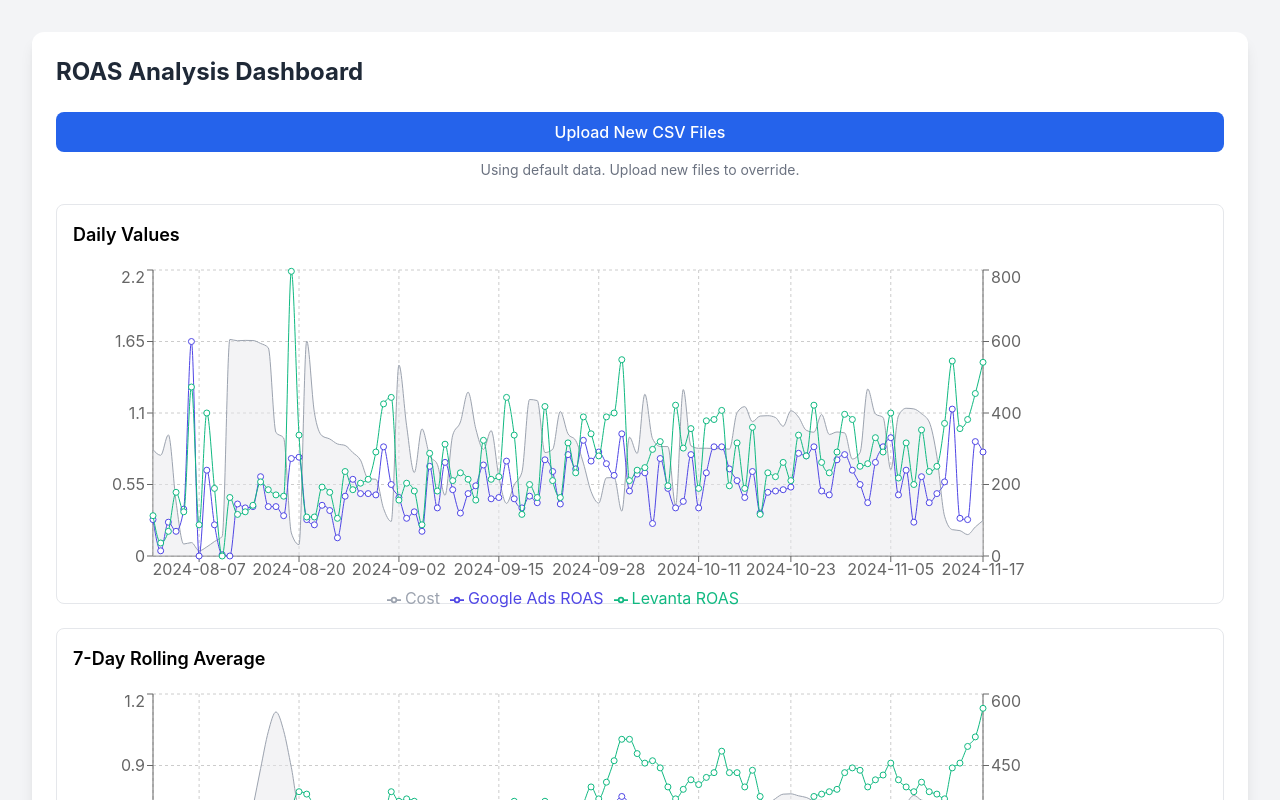
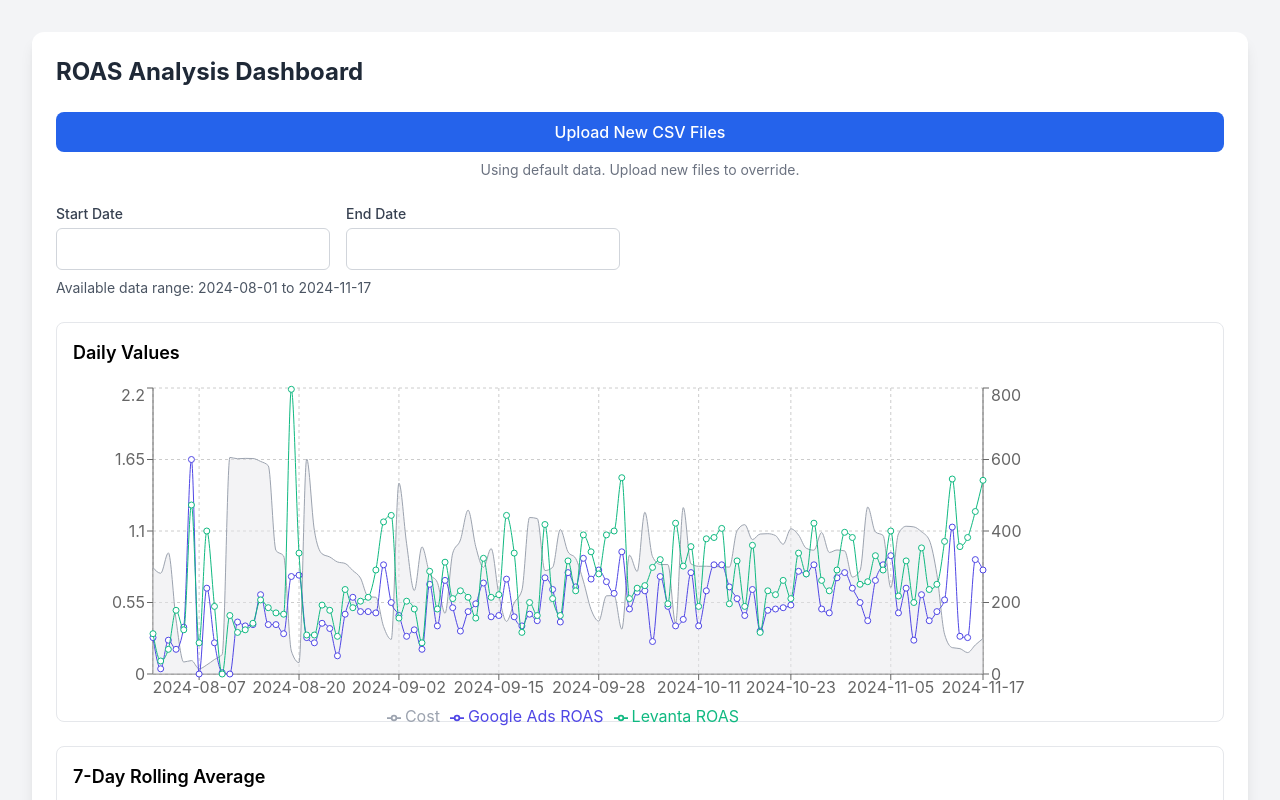
Before and after one commit to smileprep/roas-analysis, a React (Create React App) app: page / in a window 1280 px wide. Shown: the top 800 px of the page. Built offline with nearby package versions, Linux system fonts and the light colour scheme.

Commit message:
add date picker

```diff
--- a/package.json
+++ b/package.json
@@ -12,6 +12,7 @@
     "papaparse": "^5.4.1",
     "react": "^18.3.1",
     "react-chartjs-2": "^5.2.0",
+    "react-datepicker": "^7.5.0",
     "react-dom": "^18.3.1",
     "react-scripts": "5.0.1",
     "recharts": "^2.13.3",
--- a/src/App.js
+++ b/src/App.js
@@ -2,11 +2,17 @@ import React, { useState, useEffect } from 'react';
 import { ComposedChart, Line, XAxis, YAxis, CartesianGrid, Tooltip, Legend, Area } from 'recharts';
 import { defaultGoogleData } from './data/defaultGoogleData';
 import { defaultLevantaData } from './data/defaultLevantaData';
+import DatePicker from 'react-datepicker';
+import "react-datepicker/dist/react-datepicker.css";
+
 
 function App() {
   const [mergedData, setMergedData] = useState([]);
   const [rollingAverageData, setRollingAverageData] = useState([]);
   const [error, setError] = useState('');
+  const [startDate, setStartDate] = useState(null);
+  const [endDate, setEndDate] = useState(null);
+  const [dataDateRange, setDataDateRange] = useState({ start: null, end: null });
 
   const processGoogleAdsData = (text) => {
     const rows = text.split('\n').filter(row => row.trim());
@@ -182,6 +188,18 @@ const rollingRoasRatioData = roasRatioData.map((row, index, arr) => {
     }
   }, []); // Empty dependency array means this runs once on mount
 
+  // Add this after mergedData is set (in the useEffect or where data is merged)
+useEffect(() => {
+  if (mergedData.length > 0) {
+    const dates = mergedData.map(d => new Date(d.date));
+    setDataDateRange({
+      start: new Date(Math.min(...dates)).toISOString().split('T')[0],
+      end: new Date(Math.max(...dates)).toISOString().split('T')[0]
+    });
+  }
+}, [mergedData]);
+
+
   const handleFileUpload = async (e) => {
     try {
       setError('');
@@ -221,11 +239,54 @@ const rollingRoasRatioData = roasRatioData.map((row, index, arr) => {
     }
   };
 
+    // Add filtering functions
+  // Filtering functions for each data source
+  const getFilteredMergedData = () => {
+    if (!startDate || !endDate) return mergedData;
+    return mergedData.filter(row => {
+      const rowDate = new Date(row.date);
+      return rowDate >= startDate && rowDate <= endDate;
+    });
+  };
+
+  const getFilteredRollingAverageData = () => {
+    if (!startDate || !endDate) return rollingAverageData;
+    return rollingAverageData.filter(row => {
+      const rowDate = new Date(row.date);
+      return rowDate >= startDate && rowDate <= endDate;
+    });
+  };
+
+  const getFilteredDifferenceRoasData = () => {
+    if (!startDate || !endDate) return differenceRoasData;
+    return differenceRoasData.filter(row => {
+      const rowDate = new Date(row.date);
+      return rowDate >= startDate && rowDate <= endDate;
+    });
+  };
+
+  const getFilteredRoasRatioData = () => {
+    if (!startDate || !endDate) return roasRatioData;
+    return roasRatioData.filter(row => {
+      const rowDate = new Date(row.date);
+      return rowDate >= startDate && rowDate <= endDate;
+    });
+  };
+
+  // Store filtered data at render start
+  const filteredMergedData = getFilteredMergedData();
+  const filteredRollingAverageData = getFilteredRollingAverageData();
+  const filteredDifferenceRoasData = getFilteredDifferenceRoasData();
+  const filteredRoasRatioData = getFilteredRoasRatioData();
+
+
+
   return (
     <div className="min-h-screen bg-gray-100 p-8">
       <div className="max-w-7xl mx-auto">
         <div className="bg-white rounded-xl shadow-lg p-6">
           <h2 className="text-2xl font-bold text-gray-800 mb-6">ROAS Analysis Dashboard</h2>
+
 
           <div className="space-y-6">
             <div>
@@ -256,12 +317,49 @@ const rollingRoasRatioData = roasRatioData.map((row, index, arr) => {
               </div>
             )}
 
+                            {/* Add Date Pickers here */}
+      <div className="mb-6">
+        <div className="flex gap-4 items-center mb-2">
+          <div>
+            <label className="block text-sm font-medium text-gray-700 mb-1">Start Date</label>
+            <DatePicker
+              selected={startDate}
+              onChange={date => setStartDate(date)}
+              selectsStart
+              startDate={startDate}
+              endDate={endDate}
+              className="px-3 py-2 border border-gray-300 rounded-md"
+              dateFormat="yyyy-MM-dd"
+            />
+          </div>
+          <div>
+            <label className="block text-sm font-medium text-gray-700 mb-1">End Date</label>
+            <DatePicker
+              selected={endDate}
+              onChange={date => setEndDate(date)}
+              selectsEnd
+              startDate={startDate}
+              endDate={endDate}
+              minDate={startDate}
+              className="px-3 py-2 border border-gray-300 rounded-md"
+              dateFormat="yyyy-MM-dd"
+            />
+          </div>
+        </div>
+        {dataDateRange.start && (
+          <p className="text-sm text-gray-600">
+            Available data range: {dataDateRange.start} to {dataDateRange.end}
+          </p>
+        )}
+      </div>
+
+
             {mergedData.length > 0 && (
               <>
                 <div className="space-y-6">
                   <div className="w-full h-[400px] bg-white p-4 rounded-lg border border-gray-200">
                     <h3 className="text-lg font-semibold mb-4">Daily Values</h3>
-                    <ComposedChart width={1000} height={350} data={mergedData} margin={{ top: 5, right: 30, left: 20, bottom: 5 }}>
+                    <ComposedChart width={1000} height={350} data={filteredMergedData} margin={{ top: 5, right: 30, left: 20, bottom: 5 }}>
                       <CartesianGrid strokeDasharray="3 3" />
                       <XAxis dataKey="date" />
                       <YAxis yAxisId="left" orientation="left" />
@@ -297,7 +395,7 @@ const rollingRoasRatioData = roasRatioData.map((row, index, arr) => {
 
                   <div className="w-full h-[400px] bg-white p-4 rounded-lg border border-gray-200">
                     <h3 className="text-lg font-semibold mb-4">7-Day Rolling Average</h3>
-                    <ComposedChart width={1000} height={350} data={rollingAverageData} margin={{ top: 5, right: 30, left: 20, bottom: 5 }}>
+                    <ComposedChart width={1000} height={350} data={filteredRollingAverageData} margin={{ top: 5, right: 30, left: 20, bottom: 5 }}>
                       <CartesianGrid strokeDasharray="3 3" />
                       <XAxis dataKey="date" />
                       <YAxis yAxisId="left" orientation="left" />
@@ -334,7 +432,7 @@ const rollingRoasRatioData = roasRatioData.map((row, index, arr) => {
 {/* Difference in ROAS Chart */}
 <div className="w-full h-[400px] bg-white p-4 rounded-lg border border-gray-200">
                     <h3 className="text-lg font-semibold mb-4">Difference in ROAS (Levanta - Google)</h3>
-                    <ComposedChart width={1000} height={350} data={differenceRoasData} margin={{ top: 5, right: 30, left: 20, bottom: 5 }}>
+                    <ComposedChart width={1000} height={350} data={filteredDifferenceRoasData} margin={{ top: 5, right: 30, left: 20, bottom: 5 }}>
                       <CartesianGrid strokeDasharray="3 3" />
                       <XAxis dataKey="date" />
                       <YAxis yAxisId="left" orientation="left" />
@@ -355,7 +453,7 @@ const rollingRoasRatioData = roasRatioData.map((row, index, arr) => {
 {/* ROAS Ratio Chart */}
 <div className="w-full h-[400px] bg-white p-4 rounded-lg border border-gray-200">
                     <h3 className="text-lg font-semibold mb-4">ROAS Ratio (Levanta/Google)</h3>
-                    <ComposedChart width={1000} height={350} data={roasRatioData} margin={{ top: 5, right: 30, left: 20, bottom: 5 }}>
+                    <ComposedChart width={1000} height={350} data={filteredRoasRatioData} margin={{ top: 5, right: 30, left: 20, bottom: 5 }}>
                       <CartesianGrid strokeDasharray="3 3" />
                       <XAxis dataKey="date" />
                       <YAxis yAxisId="left" orientation="left" />
@@ -403,7 +501,7 @@ const rollingRoasRatioData = roasRatioData.map((row, index, arr) => {
       </tr>
     </thead>
     <tbody className="bg-white divide-y divide-gray-200">
-      {[...mergedData].reverse().map((row, index) => (
+      {[...filteredMergedData].reverse().map((row, index) => (
         <tr key={row.date}
             className={`hover:bg-blue-50 transition-colors duration-150 ease-in-out
             ${index % 2 === 0 ? 'bg-white' : 'bg-gray-50'}`}>
```
Also changed, not shown: 1 other file (tests, documents, lock files or other folders).
